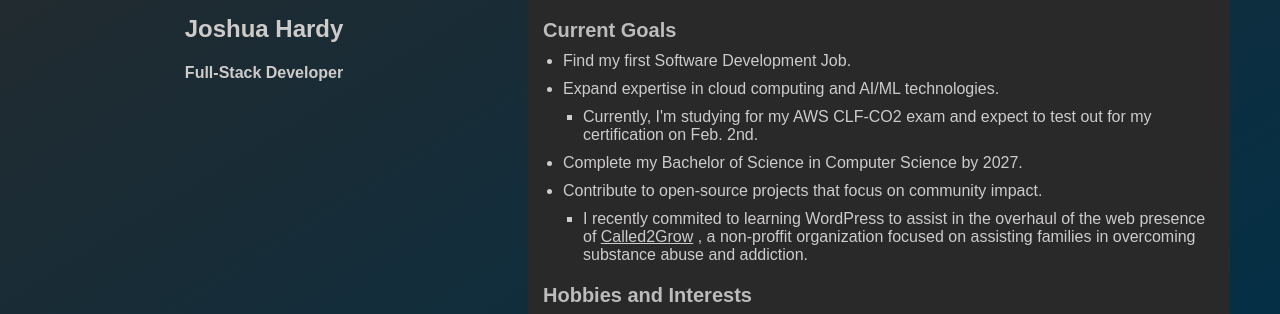
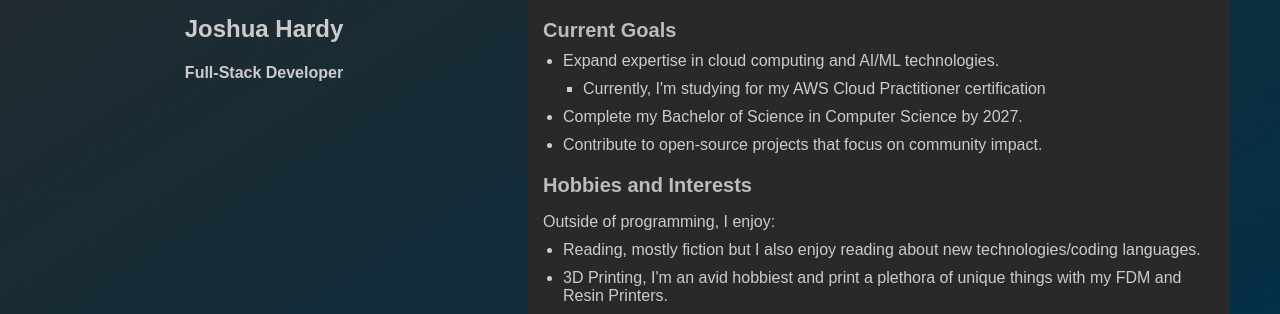
Before and after one commit to jbhardy1/web-portfolio, a Vue app: page /about in a window 1280 px wide. Shown: the part 311-625 px from the top of the page. Built offline with nearby package versions, Linux system fonts and the light colour scheme.

Commit message:
Updated about me info

```diff
--- a/src/components/AboutPage.vue
+++ b/src/components/AboutPage.vue
@@ -28,18 +28,13 @@
           <div class="goals-section">
             <h3>Current Goals</h3>
             <ul>
-              <li>Find my first Software Development Job.</li>
               <li>Expand expertise in cloud computing and AI/ML technologies.</li>
                 <ul class="sub-list">
-                  <li>Currently, I'm studying for my AWS CLF-CO2 exam and expect to test out for my certification on Feb. 2nd.</li>
+                  <li>Currently, I'm studying for my AWS Cloud Practitioner certification</li>
                 </ul>
               <li>Complete my Bachelor of Science in Computer Science by 2027.</li>
               <li>Contribute to open-source projects that focus on community impact.</li>
-                <ul class="sub-list">
-                  <li>I recently commited to learning WordPress to assist in the overhaul of the web presence of
-                    <a href="https://called2grow.org/" rel="noopener noreferrer" target="_blank">Called2Grow</a>
-                    , a non-proffit organization focused on assisting families in overcoming substance abuse and addiction.</li>
-                </ul>
+
             </ul>
           </div>
           <div class="hobbies-section">
```
Also changed, not shown: 4 other files (tests, documents, lock files or other folders).
